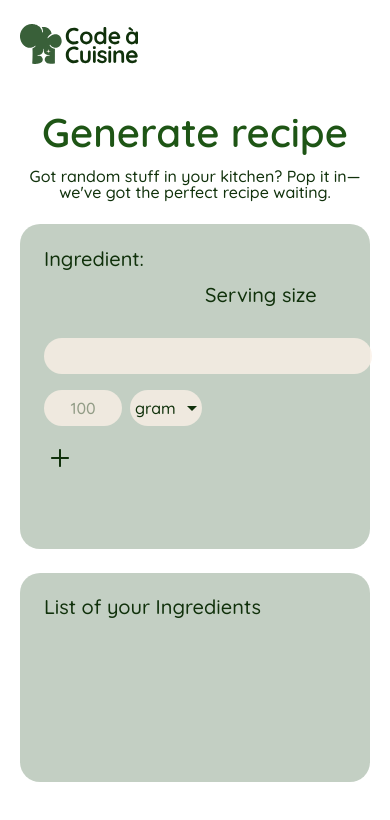
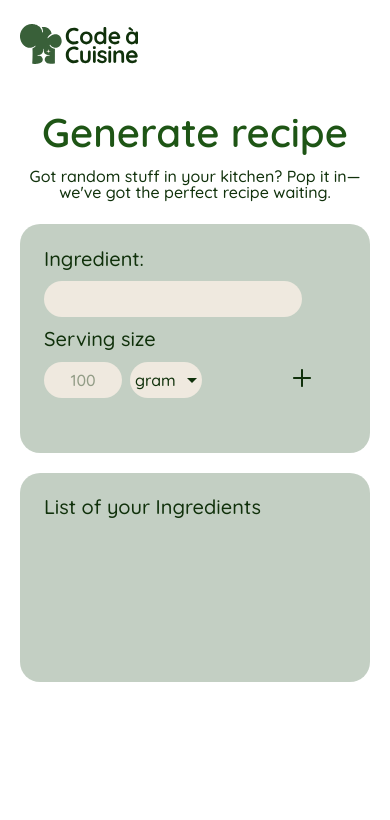
Before and after one commit to FatihYalcin42/code-cuisine, an Angular app: page /generate-recipe in a window 390 px wide. Shown: the top 820 px of the page. Built offline with nearby package versions, Linux system fonts and the light colour scheme.

Commit message:
fix: match mobile ingredient form layout to the Figma stacking order

```diff
--- a/src/app/pages/generate-recipe-page/generate-recipe-page.scss
+++ b/src/app/pages/generate-recipe-page/generate-recipe-page.scss
@@ -547,6 +547,45 @@
   }
 }
 
+@media (max-width: 1215px) {
+  .generate-header {
+    min-height: auto;
+    padding: 40px 40px 0;
+  }
+
+  .generate-brand {
+    position: static;
+    transform: none;
+  }
+
+  .generate-intro {
+    gap: 16px;
+    padding-top: 32px;
+  }
+
+  .generate-page-content {
+    min-height: auto;
+    padding: 24px 40px 40px;
+  }
+
+  .generate-panels {
+    grid-template-columns: 1fr;
+    gap: 20px;
+    width: min(100%, 577px);
+    margin: 0 auto;
+  }
+
+  .ingredient-panel,
+  .ingredient-list-panel {
+    width: 100%;
+  }
+
+  .generate-actions {
+    width: min(100%, 577px);
+    margin-top: 32px;
+  }
+}
+
 @media (max-width: 768px) {
   .generate-header {
     min-height: auto;
@@ -598,22 +637,52 @@
 
   .ingredient-panel {
     min-height: auto;
+    display: grid;
+    gap: 12px;
   }
 
   .ingredient-panel-header,
   .ingredient-panel-controls {
-    display: grid;
-    gap: 16px;
+    display: contents;
+  }
+
+  .ingredient-label {
+    grid-row: 1;
+  }
+
+  .ingredient-input-shell {
+    grid-row: 2;
+    width: 100%;
+  }
+
+  .serving-size {
+    grid-row: 3;
     width: auto;
+    margin-left: 0;
+  }
+
+  .serving-size-controls {
+    grid-row: 4;
+    margin-left: 0;
+    justify-self: start;
+  }
+
+  .ingredient-add {
+    grid-row: 4;
+    justify-self: start;
+    margin-left: 0;
+  }
+
+  .ingredient-feedback {
+    grid-row: 5;
+  }
+
+  .ingredient-suggestions {
+    grid-row: 6;
   }
 
   .ingredient-input {
     width: 100%;
-  }
-
-  .serving-size-controls {
-    margin-left: 0;
-    justify-self: start;
   }
 
   .ingredient-list-panel {
```
